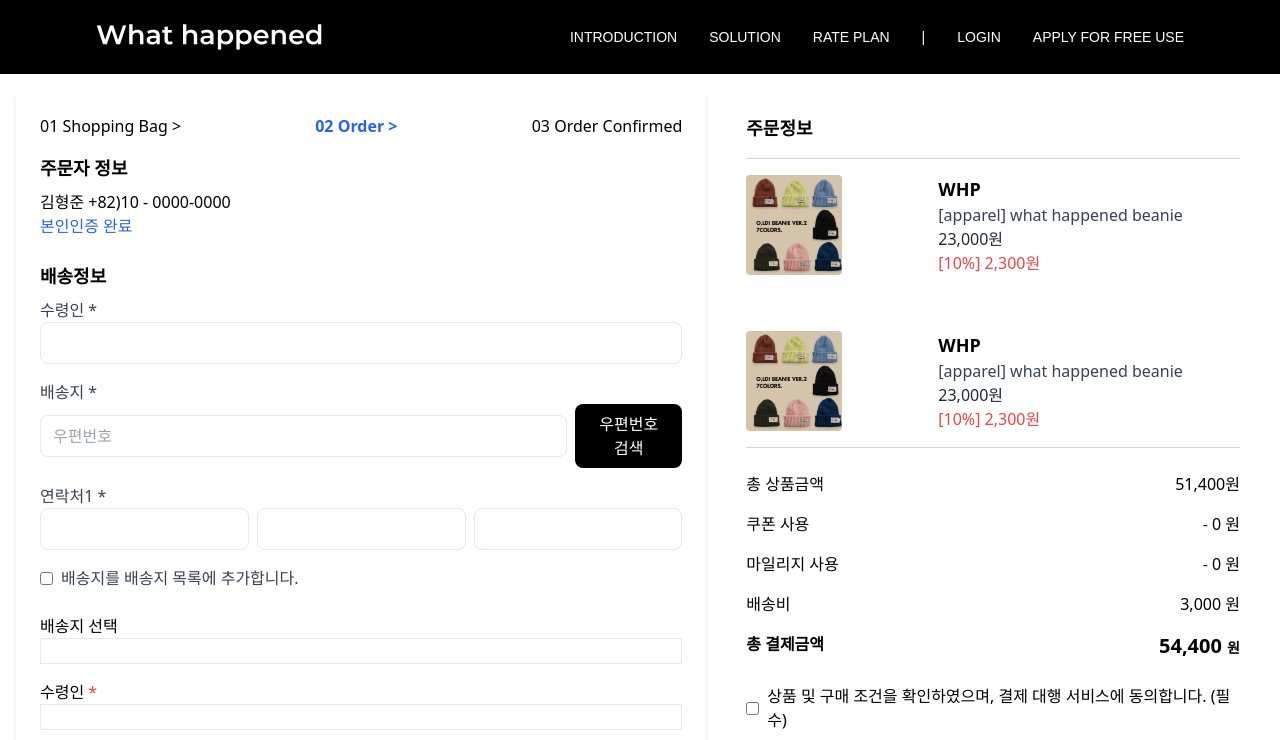
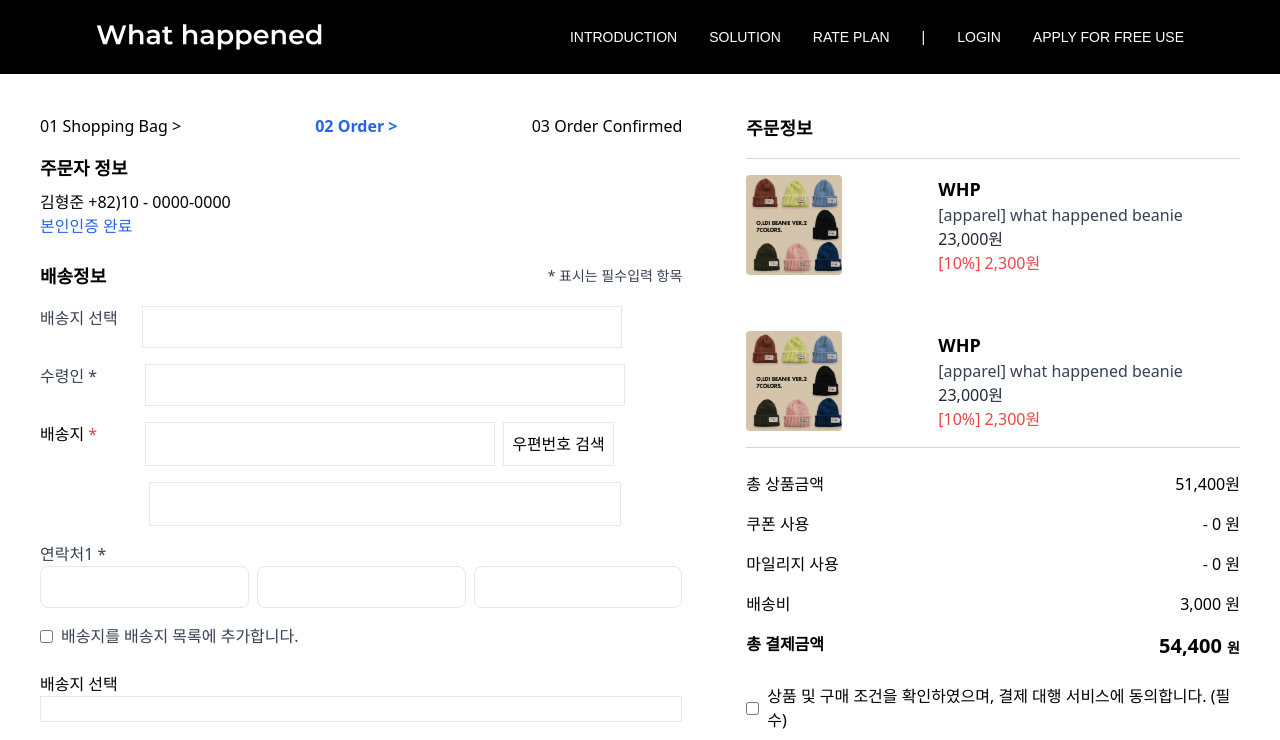
Before and after one commit to duylinh13/react-shopping-website, a React (Create React App) app: page /order in a window 1280 px wide. Shown: the top 740 px of the page. Built offline with nearby package versions, Linux system fonts and the light colour scheme.

Commit message:
edit ui orderform

```diff
--- a/src/ui/OrderForm.js
+++ b/src/ui/OrderForm.js
@@ -20,7 +20,7 @@ const OrderForm = () => {
     <div className="p-4  mx-auto">
       <div className="flex space-x-4">
         {/* Left Column */}
-        <div className="p-6 max-w-4xl mx-auto bg-white shadow-md">
+        <div className="p-6 max-w-4xl mx-auto bg-white ">
           {/* Steps Navigation */}
           <div className="mb-4 flex justify-between">
             <span>01 Shopping Bag &gt;</span>
@@ -37,37 +37,44 @@ const OrderForm = () => {
 
           {/* Shipping Info Section */}
           <div className="mb-6">
-            <h4 className="font-bold text-lg mb-2">배송정보</h4>
+            <div className="flex justify-between items-center mb-4">
+              <h4 className="font-bold text-lg">배송정보</h4>
+              <p className="text-gray-700 text-sm">* 표시는 필수입력 항목</p>
+            </div>
             {/* Recipient */}
-            <div className="mb-4">
+            <div className="mb-4 flex gap-6">
+              <label className="block text-gray-700">배송지 선택</label>
+              <input
+                type="text"
+                name="recipient"
+                value={shippingInfo.recipient}
+                onChange={handleInputChange}
+                className=" px-3 py-2 border w-[480px]"
+              />
+            </div>{" "}
+            <div className="mb-4 flex gap-12">
               <label className="block text-gray-700">수령인 *</label>
               <input
                 type="text"
                 name="recipient"
                 value={shippingInfo.recipient}
                 onChange={handleInputChange}
-                className="w-full px-3 py-2 border rounded-lg"
+                className=" px-3 py-2 border w-[480px]"
               />
             </div>
-
-            {/* Address */}
-            <div className="mb-4">
-              <label className="block text-gray-700">배송지 *</label>
-              <div className="flex items-center">
-                <input
-                  type="text"
-                  name="postCode"
-                  value={shippingInfo.postCode}
-                  onChange={handleInputChange}
-                  className="w-full px-3 py-2 border rounded-lg"
-                  placeholder="우편번호"
-                />
-                <button className="ml-2 px-4 py-2 bg-black text-white rounded-lg">
-                  우편번호 검색
-                </button>
+            <div className="mb-4 flex gap-12">
+              <label>
+                배송지 <span className="text-red-500">*</span>
+              </label>
+              <div className="flex">
+                <input type="text" className="w-[350px] h-[44px] border" />
+                <button className="ml-2 border p-2">우편번호 검색</button>
               </div>
             </div>
-
+            <div className="mb-4 ml-[109px]">
+              <input type="text" className="w-[472px] h-[44px] border " />
+            </div>
+            {/* Address */}
             {/* Contact Numbers */}
             <div className="mb-4">
               <label className="block text-gray-700">연락처1 *</label>
@@ -88,7 +95,6 @@ const OrderForm = () => {
                 ))}
               </div>
             </div>
-
             {/* Add Shipping Address to List */}
             <div className="flex items-center mb-4">
               <input type="checkbox" className="mr-2" />
```
